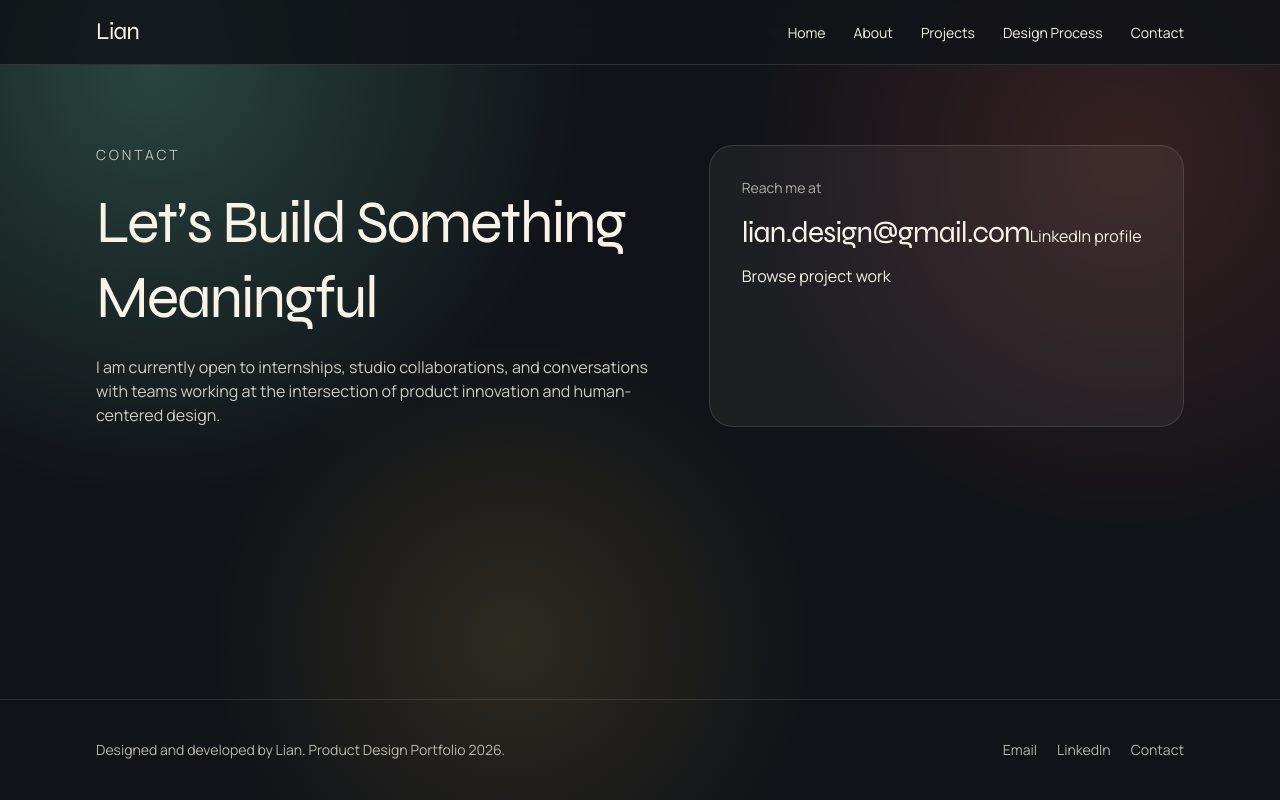
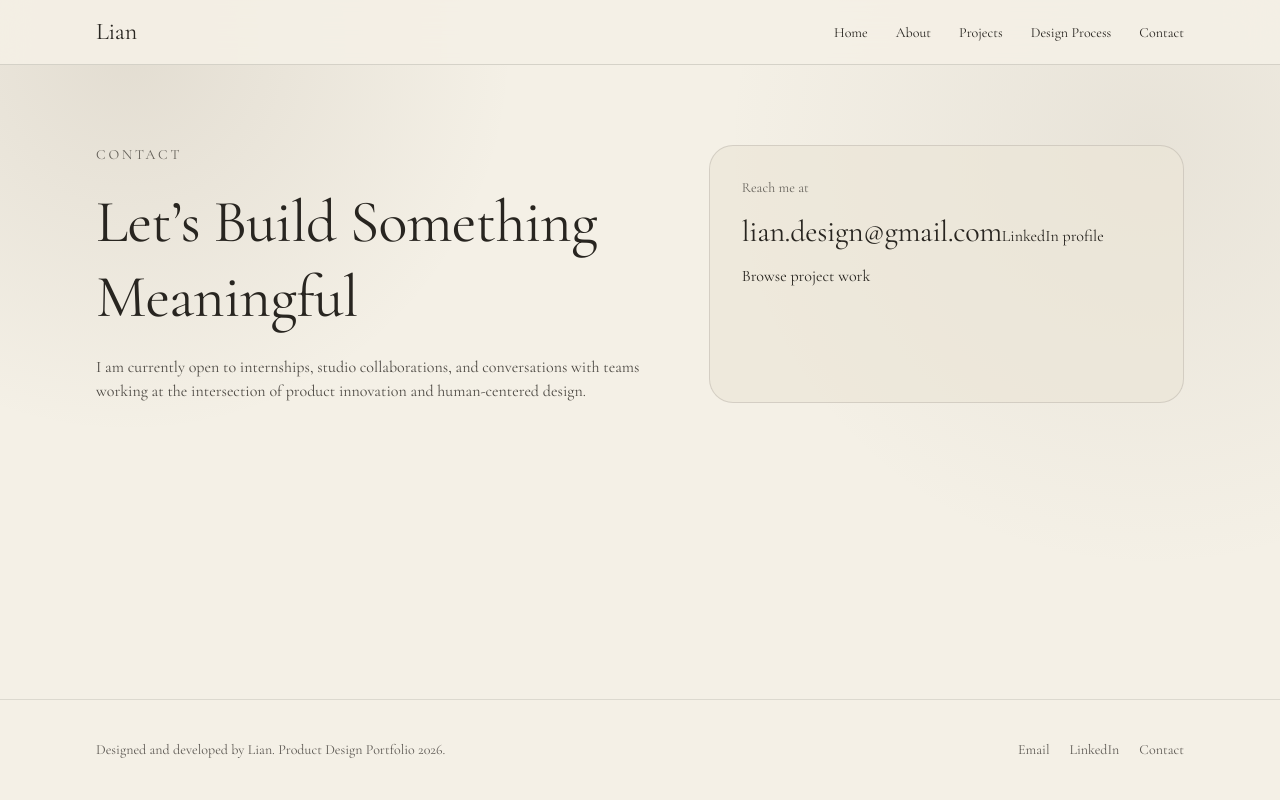
Before and after one commit to xatdev/lian-portfolio, a Next.js app: page /contact in a window 1280 px wide. Built offline with nearby package versions, Linux system fonts and the light colour scheme.

Commit message:
Unify site typography and palette with portfolio cover style

```diff
--- a/src/app/about/page.tsx
+++ b/src/app/about/page.tsx
@@ -34,7 +34,7 @@ export default function AboutPage() {
             "Sustainable material exploration",
             "Visual storytelling and presentation",
           ].map((skill) => (
-            <div key={skill} className="rounded-2xl border border-line/70 bg-white/5 p-4 text-sand/84">
+            <div key={skill} className="rounded-2xl border border-line/80 bg-panel/70 p-4 text-sand/84">
               {skill}
             </div>
           ))}
--- a/src/app/contact/page.tsx
+++ b/src/app/contact/page.tsx
@@ -13,7 +13,7 @@ export default function ContactPage() {
         </p>
       </AnimatedReveal>
 
-      <AnimatedReveal delay={0.1} className="space-y-4 rounded-3xl border border-line/70 bg-white/5 p-6 md:p-8">
+      <AnimatedReveal delay={0.1} className="space-y-4 rounded-3xl border border-line/80 bg-panel/70 p-6 md:p-8">
         <p className="text-sm text-sand/68">Reach me at</p>
         <Link href="mailto:lian.design@gmail.com" className="display text-2xl text-mint md:text-3xl">
           lian.design@gmail.com
--- a/src/app/globals.css
+++ b/src/app/globals.css
@@ -1,13 +1,14 @@
 @import "tailwindcss";
 
 :root {
-  --ink: #111318;
-  --sand: #f7f3e8;
-  --mint: #7df9c7;
-  --coral: #ff6b57;
-  --sun: #ffd35a;
-  --teal: #4ecdc4;
-  --line: rgba(247, 243, 232, 0.18);
+  --ink: #f4f0e6;
+  --sand: #282520;
+  --mint: #7a6a55;
+  --coral: #8f8574;
+  --sun: #a09078;
+  --teal: #978c7b;
+  --panel: #ece6d8;
+  --line: rgba(40, 37, 32, 0.16);
 }
 
 @theme inline {
@@ -17,6 +18,7 @@
   --color-coral: var(--coral);
   --color-sun: var(--sun);
   --color-teal: var(--teal);
+  --color-panel: var(--panel);
   --color-line: var(--line);
   --font-sans: var(--font-body);
   --font-display: var(--font-display);
@@ -28,12 +30,11 @@
 
 body {
   background:
-    radial-gradient(circle at 12% 8%, rgba(125, 249, 199, 0.22), transparent 32%),
-    radial-gradient(circle at 88% 20%, rgba(255, 107, 87, 0.16), transparent 30%),
-    radial-gradient(circle at 40% 80%, rgba(255, 211, 90, 0.12), transparent 30%),
+    radial-gradient(circle at 10% 6%, rgba(122, 106, 85, 0.14), transparent 28%),
+    radial-gradient(circle at 90% 18%, rgba(143, 133, 116, 0.12), transparent 32%),
     var(--ink);
   color: var(--sand);
-  font-family: var(--font-body), "Segoe UI", sans-serif;
+  font-family: var(--font-body), "Times New Roman", serif;
   overflow-x: clip;
 }
 
@@ -42,14 +43,14 @@ a {
 }
 
 .display {
-  font-family: var(--font-display), "Trebuchet MS", sans-serif;
-  letter-spacing: -0.03em;
+  font-family: var(--font-display), "Times New Roman", serif;
+  letter-spacing: -0.01em;
 }
 
 .grid-bg {
   background-image:
-    linear-gradient(to right, rgba(247, 243, 232, 0.06) 1px, transparent 1px),
-    linear-gradient(to bottom, rgba(247, 243, 232, 0.06) 1px, transparent 1px);
+    linear-gradient(to right, rgba(40, 37, 32, 0.06) 1px, transparent 1px),
+    linear-gradient(to bottom, rgba(40, 37, 32, 0.06) 1px, transparent 1px);
   background-size: 34px 34px;
 }
 
--- a/src/app/layout.tsx
+++ b/src/app/layout.tsx
@@ -1,16 +1,18 @@
 import type { Metadata } from "next";
-import { Manrope, Syne } from "next/font/google";
+import { Cormorant_Garamond } from "next/font/google";
 import "./globals.css";
 import { SiteFooter } from "@/components/site-footer";
 import { SiteHeader } from "@/components/site-header";
 
-const manrope = Manrope({
+const cormorantBody = Cormorant_Garamond({
   variable: "--font-body",
+  weight: ["400", "500", "600", "700"],
   subsets: ["latin"],
 });
 
-const syne = Syne({
+const cormorantDisplay = Cormorant_Garamond({
   variable: "--font-display",
+  weight: ["500", "600", "700"],
   subsets: ["latin"],
 });
 
@@ -26,7 +28,10 @@ export default function RootLayout({
   children: React.ReactNode;
 }>) {
   return (
-    <html lang="en" className={`${manrope.variable} ${syne.variable} h-full antialiased`}>
+    <html
+      lang="en"
+      className={`${cormorantBody.variable} ${cormorantDisplay.variable} h-full antialiased`}
+    >
       <body className="min-h-full flex flex-col bg-ink text-sand">
         <SiteHeader />
         {children}
--- a/src/app/page.tsx
+++ b/src/app/page.tsx
@@ -27,7 +27,7 @@ export default function Home() {
               <p className="text-sm uppercase tracking-[0.2em] text-sand/70">Featured Projects</p>
               <h2 className="display text-4xl md:text-5xl">Selected Work</h2>
             </div>
-            <Link href="/projects" className="text-sm text-mint hover:text-sand">
+            <Link href="/projects" className="text-sm text-mint hover:text-sand/80">
               See all projects
             </Link>
           </div>
--- a/src/app/process/page.tsx
+++ b/src/app/process/page.tsx
@@ -19,7 +19,7 @@ export default function ProcessPage() {
           <AnimatedReveal
             key={step.title}
             delay={index * 0.07}
-            className="rounded-3xl border border-line/70 bg-white/5 p-6 md:p-7"
+            className="rounded-3xl border border-line/80 bg-panel/70 p-6 md:p-7"
           >
             <p className="text-sm text-sand/68">0{index + 1}</p>
             <h2 className="display mt-2 text-3xl">{step.title}</h2>
--- a/src/app/projects/[slug]/page.tsx
+++ b/src/app/projects/[slug]/page.tsx
@@ -40,24 +40,24 @@ export default async function ProjectDetailPage({
       </div>
 
       <div className="mx-auto grid w-full max-w-6xl gap-8 px-6 py-12 md:grid-cols-[0.9fr_1.1fr] md:px-8 md:py-16">
-        <AnimatedReveal className="space-y-6 rounded-3xl border border-line/70 bg-white/5 p-6 md:p-7">
+        <AnimatedReveal className="space-y-6 rounded-3xl border border-line/80 bg-panel/70 p-6 md:p-7">
           <p className="text-sm text-sand/70">Year: {project.year}</p>
           <p className="text-base leading-relaxed text-sand/84">{project.overview}</p>
-          <Link href="/projects" className="inline-flex text-sm text-mint hover:text-sand">
+          <Link href="/projects" className="inline-flex text-sm text-mint hover:text-sand/80">
             Back to projects
           </Link>
         </AnimatedReveal>
 
         <AnimatedReveal delay={0.08} className="grid gap-5">
-          <article className="rounded-3xl border border-line/70 bg-white/5 p-6 md:p-7">
+          <article className="rounded-3xl border border-line/80 bg-panel/70 p-6 md:p-7">
             <h2 className="display text-3xl">Challenge</h2>
             <p className="mt-3 text-sand/82">{project.challenge}</p>
           </article>
-          <article className="rounded-3xl border border-line/70 bg-white/5 p-6 md:p-7">
+          <article className="rounded-3xl border border-line/80 bg-panel/70 p-6 md:p-7">
             <h2 className="display text-3xl">Solution</h2>
             <p className="mt-3 text-sand/82">{project.solution}</p>
           </article>
-          <article className="rounded-3xl border border-line/70 bg-white/5 p-6 md:p-7">
+          <article className="rounded-3xl border border-line/80 bg-panel/70 p-6 md:p-7">
             <h2 className="display text-3xl">Impact</h2>
             <p className="mt-3 text-sand/82">{project.impact}</p>
           </article>
--- a/src/components/project-card.tsx
+++ b/src/components/project-card.tsx
@@ -6,10 +6,10 @@ import Link from "next/link";
 import type { Project } from "@/lib/portfolio-data";
 
 const accentMap = {
-  mint: "from-mint/35 to-transparent",
-  coral: "from-coral/35 to-transparent",
-  sun: "from-sun/40 to-transparent",
-  teal: "from-teal/35 to-transparent",
+  mint: "from-sand/18 to-transparent",
+  coral: "from-sand/16 to-transparent",
+  sun: "from-sand/14 to-transparent",
+  teal: "from-sand/15 to-transparent",
 };
 
 export function ProjectCard({ project, index }: { project: Project; index: number }) {
@@ -23,7 +23,7 @@ export function ProjectCard({ project, index }: { project: Project; index: numbe
     >
       <Link
         href={`/projects/${project.slug}`}
-        className="relative block overflow-hidden rounded-3xl border border-line/60 bg-white/5"
+        className="relative block overflow-hidden rounded-3xl border border-line/90 bg-panel/70"
       >
         <div className="relative aspect-[16/10] overflow-hidden">
           <Image
--- a/src/components/site-footer.tsx
+++ b/src/components/site-footer.tsx
@@ -3,16 +3,16 @@ import Link from "next/link";
 export function SiteFooter() {
   return (
     <footer className="mt-20 border-t border-line/70">
-      <div className="mx-auto flex w-full max-w-6xl flex-col gap-6 px-6 py-10 text-sm text-sand/72 md:flex-row md:items-center md:justify-between md:px-8">
+      <div className="mx-auto flex w-full max-w-6xl flex-col gap-6 px-6 py-10 text-sm text-sand/74 md:flex-row md:items-center md:justify-between md:px-8">
         <p>Designed and developed by Lian. Product Design Portfolio 2026.</p>
         <div className="flex items-center gap-5">
-          <Link href="mailto:lian.design@gmail.com" className="hover:text-sand">
+          <Link href="mailto:lian.design@gmail.com" className="hover:text-mint">
             Email
           </Link>
-          <Link href="https://www.linkedin.com" target="_blank" className="hover:text-sand">
+          <Link href="https://www.linkedin.com" target="_blank" className="hover:text-mint">
             LinkedIn
           </Link>
-          <Link href="/contact" className="hover:text-sand">
+          <Link href="/contact" className="hover:text-mint">
             Contact
           </Link>
         </div>
--- a/src/components/site-header.tsx
+++ b/src/components/site-header.tsx
@@ -18,7 +18,7 @@ export function SiteHeader() {
   const [open, setOpen] = useState(false);
 
   return (
-    <header className="sticky top-0 z-50 border-b border-line/70 bg-ink/85 backdrop-blur-xl">
+    <header className="sticky top-0 z-50 border-b border-line/90 bg-ink/90 backdrop-blur-xl">
       <nav className="mx-auto flex w-full max-w-6xl items-center justify-between px-6 py-4 md:px-8">
         <Link href="/" className="display text-2xl tracking-tight" onClick={() => setOpen(false)}>
           Lian
@@ -26,7 +26,7 @@ export function SiteHeader() {
         <button
           type="button"
           onClick={() => setOpen((v) => !v)}
-          className="rounded-full border border-line px-4 py-2 text-sm md:hidden"
+          className="rounded-full border border-line bg-panel px-4 py-2 text-sm md:hidden"
           aria-expanded={open}
           aria-label="Toggle menu"
         >
@@ -40,7 +40,7 @@ export function SiteHeader() {
               <li key={link.href}>
                 <Link
                   href={link.href}
-                  className={`text-sm transition ${active ? "text-mint" : "text-sand/80 hover:text-sand"}`}
+                  className={`text-sm transition ${active ? "text-mint" : "text-sand/72 hover:text-sand"}`}
                 >
                   {link.label}
                 </Link>
@@ -64,7 +64,7 @@ export function SiteHeader() {
                   <Link
                     href={link.href}
                     onClick={() => setOpen(false)}
-                    className={`block rounded-xl px-3 py-2 ${pathname === link.href ? "bg-mint/20 text-mint" : "text-sand/85"}`}
+                    className={`block rounded-xl px-3 py-2 ${pathname === link.href ? "bg-panel text-mint" : "text-sand/80"}`}
                   >
                     {link.label}
                   </Link>
```
